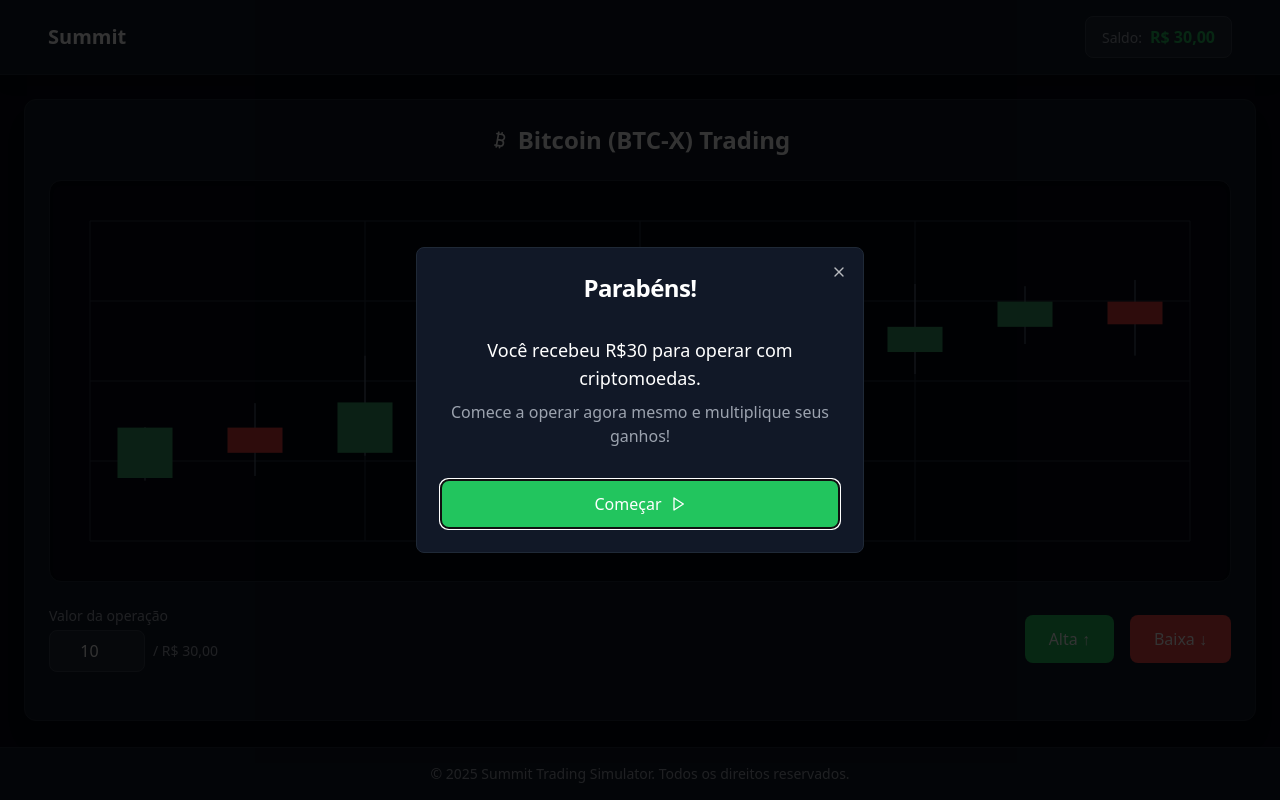
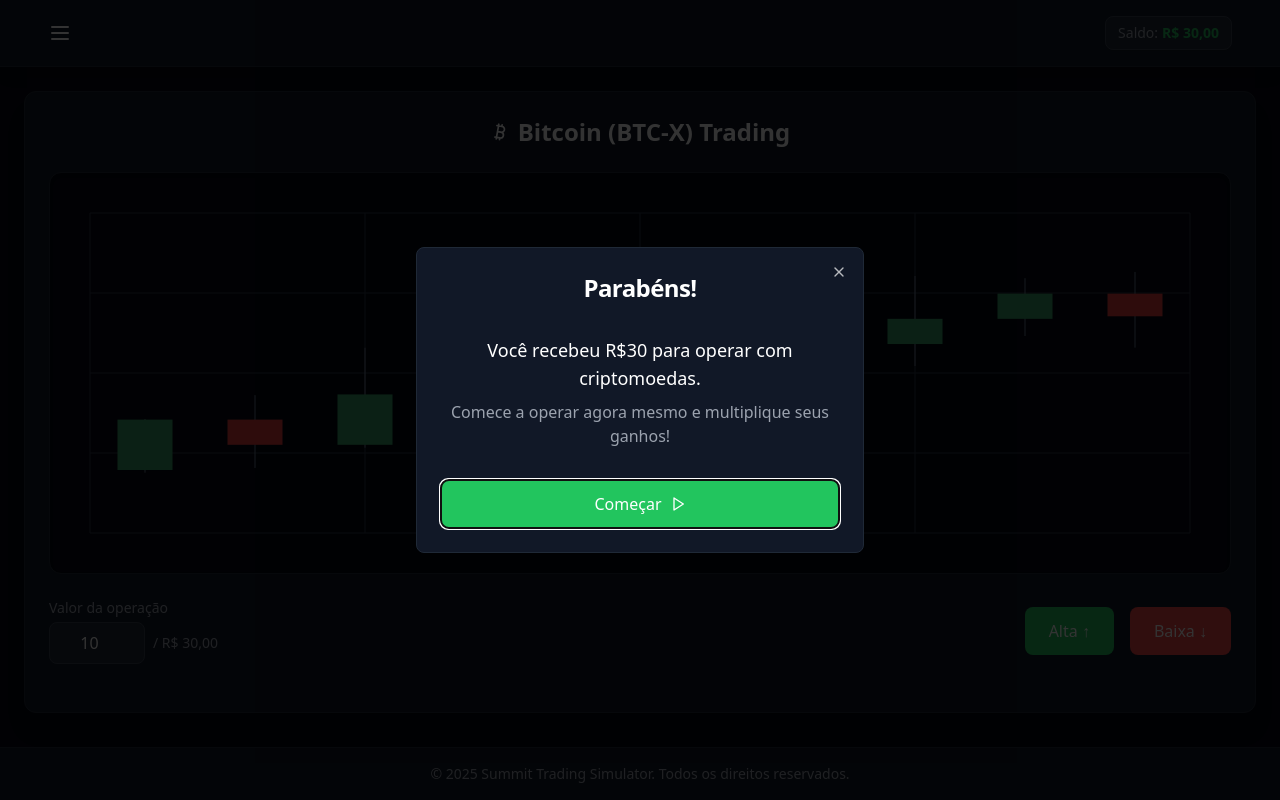
Before and after one commit to zeuzrich/summittrader, a React (Vite) app: page / in a window 1280 px wide. Built offline with nearby package versions, Linux system fonts and the light colour scheme.

Commit message:
Refactor header component
Reduce balance container size and replace Summit logo with unstable menu icon.

```diff
--- a/src/components/Header.tsx
+++ b/src/components/Header.tsx
@@ -1,6 +1,7 @@
 
 import { useState, useEffect } from "react";
 import { formatCurrency } from "@/lib/utils";
+import { Menu } from "lucide-react";
 
 interface HeaderProps {
   balance: number;
@@ -28,11 +29,11 @@ const Header = ({ balance }: HeaderProps) => {
   return (
     <header className="bg-gray-900 border-b border-gray-800 p-4 shadow-lg">
       <div className="container mx-auto flex justify-between items-center">
-        <div className="text-lg md:text-xl font-bold">
-          Summit
+        <div className="text-lg md:text-xl">
+          <Menu className="w-6 h-6" />
         </div>
-        <div className="bg-gray-800 px-4 py-2 rounded-lg border border-gray-700 shadow-sm">
-          <span className="text-gray-400 text-sm mr-2">Saldo:</span>
+        <div className="bg-gray-800 px-3 py-1.5 rounded-lg border border-gray-700 shadow-sm text-sm">
+          <span className="text-gray-400 mr-1">Saldo:</span>
           <span className={`font-bold ${animatedBalance > 20 ? 'text-green-500' : animatedBalance < 20 ? 'text-red-500' : 'text-white'}`}>
             {formatCurrency(animatedBalance)}
           </span>
```
